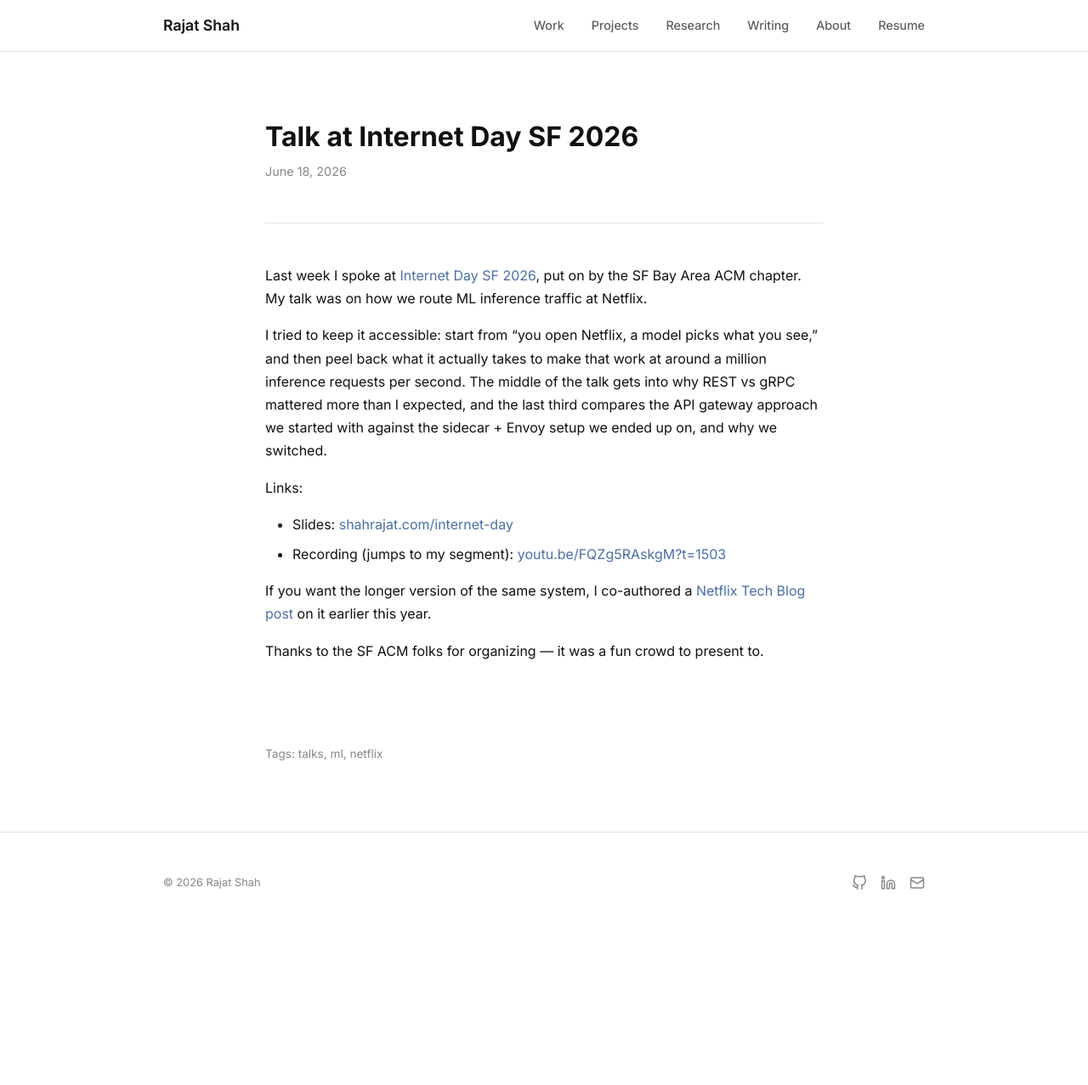
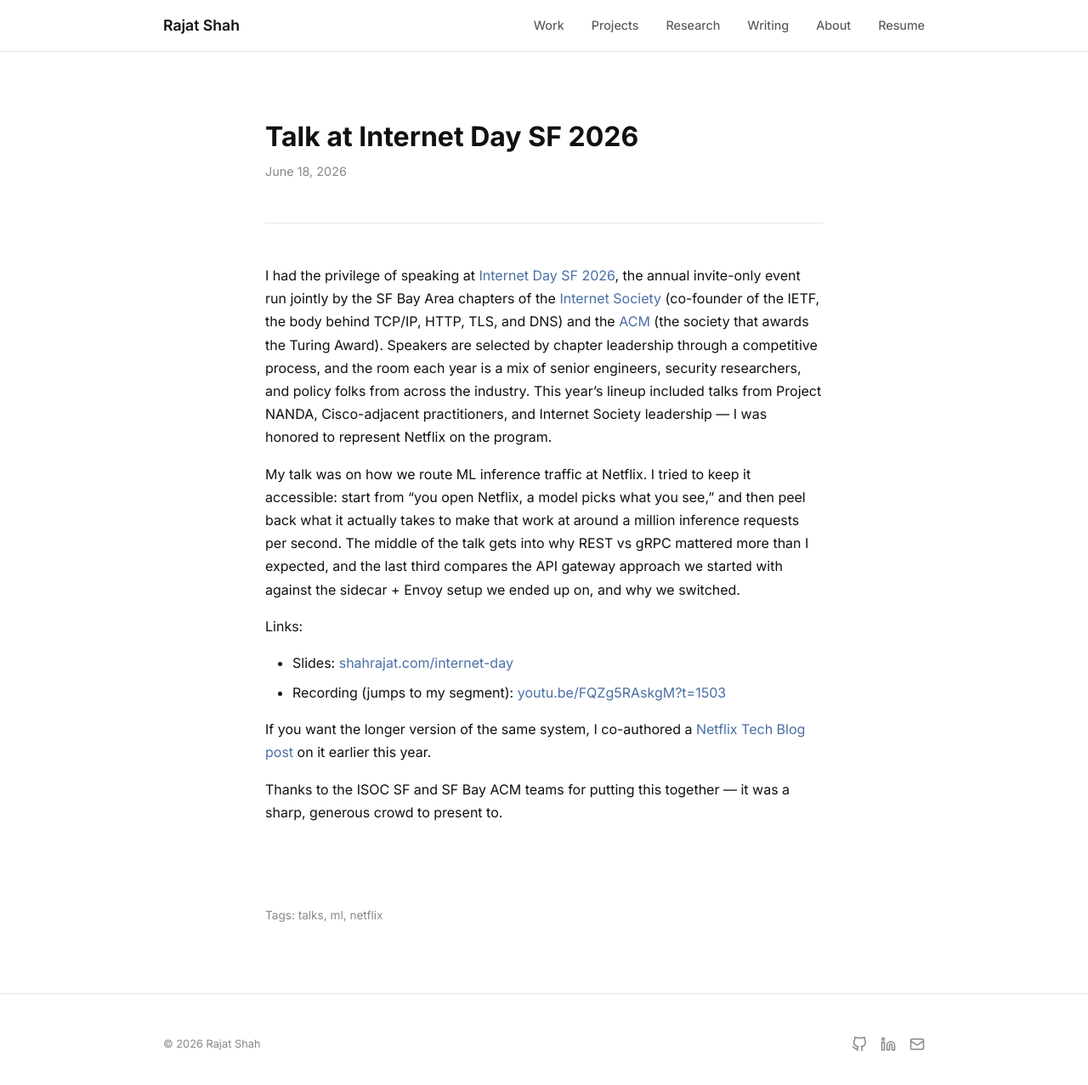
Before and after one commit to shahrajat/shahrajat.github.io, a Jekyll site: the page built from _posts/2026-06-18-internet-day-sf-2026-routing-ml-inference-traffic.md, in a window 1280 px wide and 1288 px high. Shown: the top 1277 px of the window at 85% size. Built offline with Jekyll 4.4.1, drawn with Linux system fonts in a browser that asks for light colours.

Commit message:
Highlight prestige of Internet Day SF and its organizers

```diff
--- a/_posts/2026-06-18-internet-day-sf-2026-routing-ml-inference-traffic.md
+++ b/_posts/2026-06-18-internet-day-sf-2026-routing-ml-inference-traffic.md
@@ -8,9 +8,9 @@
 published: true
 ---
 
-Last week I spoke at [Internet Day SF 2026](https://internetdaysf.org/), put on by the SF Bay Area ACM chapter. My talk was on how we route ML inference traffic at Netflix.
+I had the privilege of speaking at [Internet Day SF 2026](https://internetdaysf.org/), the annual invite-only event run jointly by the SF Bay Area chapters of the [Internet Society](https://sfbayisoc.org) (co-founder of the IETF, the body behind TCP/IP, HTTP, TLS, and DNS) and the [ACM](https://sfbayacm.org) (the society that awards the Turing Award). Speakers are selected by chapter leadership through a competitive process, and the room each year is a mix of senior engineers, security researchers, and policy folks from across the industry. This year's lineup included talks from Project NANDA, Cisco-adjacent practitioners, and Internet Society leadership — I was honored to represent Netflix on the program.
 
-I tried to keep it accessible: start from "you open Netflix, a model picks what you see," and then peel back what it actually takes to make that work at around a million inference requests per second. The middle of the talk gets into why REST vs gRPC mattered more than I expected, and the last third compares the API gateway approach we started with against the sidecar + Envoy setup we ended up on, and why we switched.
+My talk was on how we route ML inference traffic at Netflix. I tried to keep it accessible: start from "you open Netflix, a model picks what you see," and then peel back what it actually takes to make that work at around a million inference requests per second. The middle of the talk gets into why REST vs gRPC mattered more than I expected, and the last third compares the API gateway approach we started with against the sidecar + Envoy setup we ended up on, and why we switched.
 
 Links:
 
@@ -19,4 +19,4 @@
 
 If you want the longer version of the same system, I co-authored a [Netflix Tech Blog post](https://netflixtechblog.com/state-of-routing-in-model-serving-16e22fe18741) on it earlier this year.
 
-Thanks to the SF ACM folks for organizing — it was a fun crowd to present to.
+Thanks to the ISOC SF and SF Bay ACM teams for putting this together — it was a sharp, generous crowd to present to.
```
